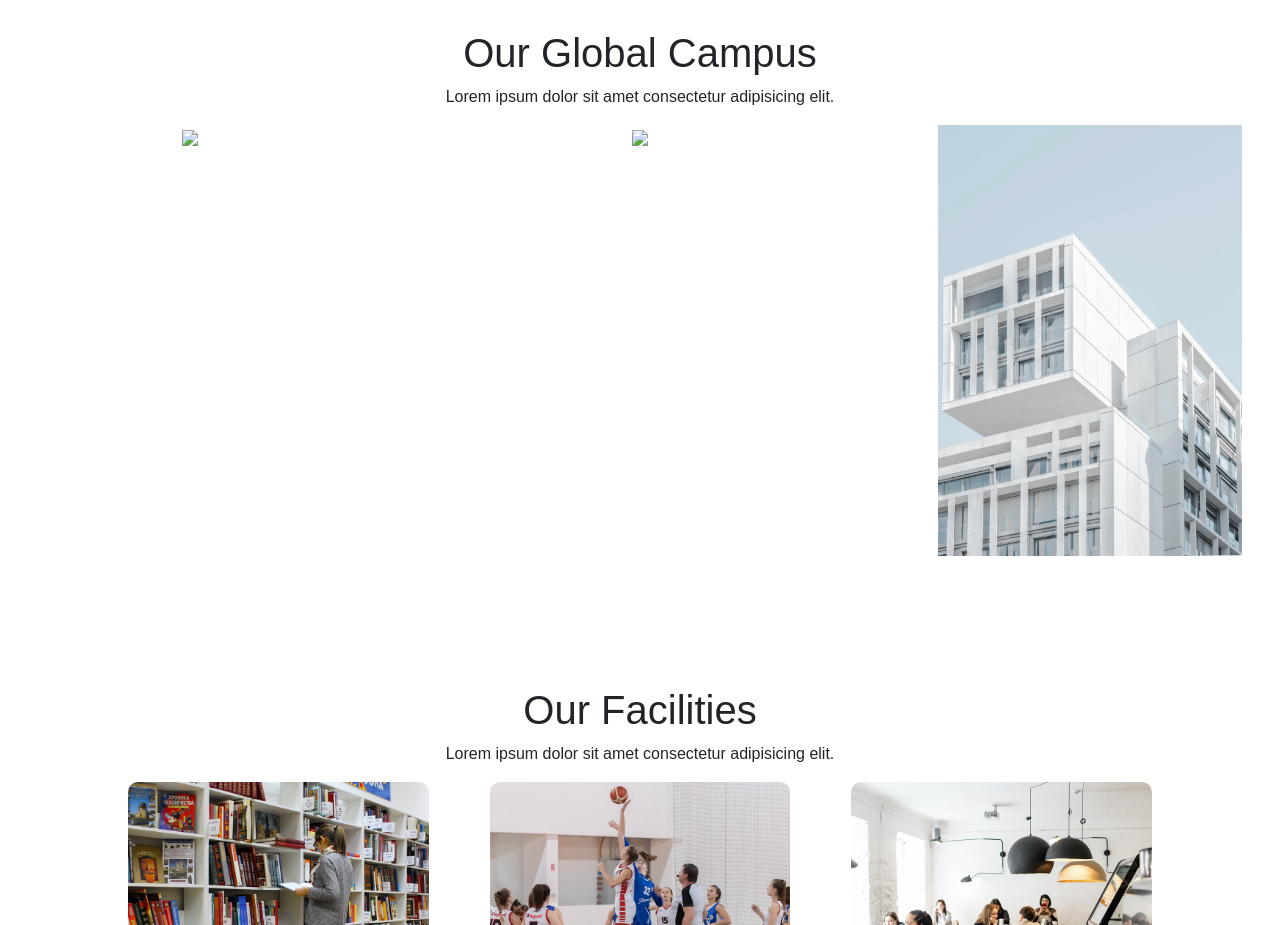
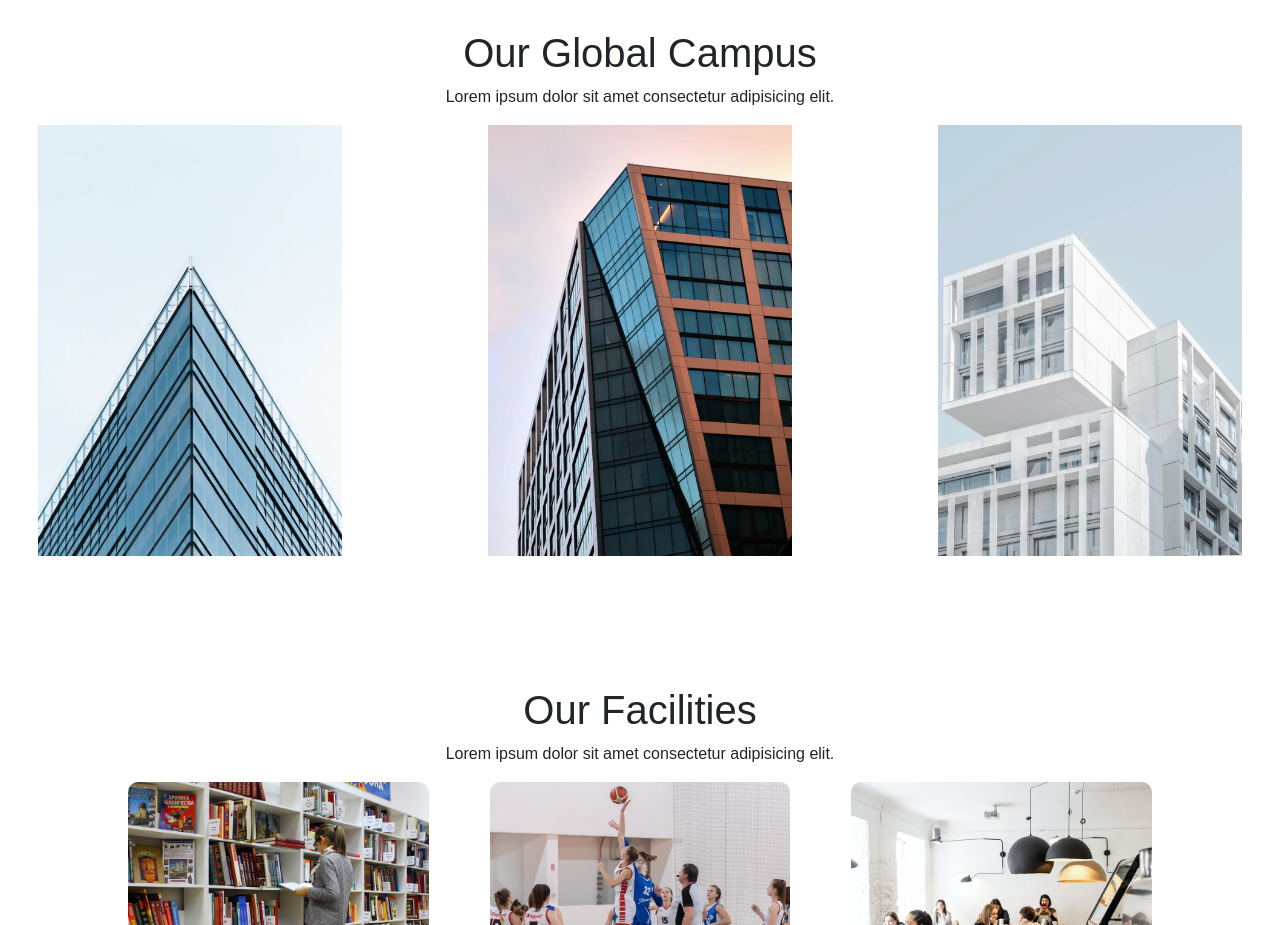
Before and after one commit to Indrajeet-1229/Github_Websites, a plain HTML site: page index.html in a window 1280 px wide. Shown: the part 1280-2205 px from the top of the page. Drawn offline with nearby package versions, Linux system fonts and the light colour scheme.

Commit message:
Update index.html

```diff
--- a/index.html
+++ b/index.html
@@ -73,19 +73,19 @@
         <p>Lorem ipsum dolor sit amet consectetur adipisicing elit. </p>
         <div class="row">
             <div class="campus-col">
-                <img src="london.png">
+                <img src="images/london.png">
                 <div class="layer">
                     <h3>London</h3>
                 </div>
             </div>
             <div class="campus-col">
-                <img src="newyork.png">
+                <img src="images/newyork.png">
                 <div class="layer">
                     <h3>YEW YARK</h3>
                 </div>
             </div>
             <div class="campus-col">
-                <img src="/images/washington.png">
+                <img src="images/washington.png">
                 <div class="layer">
                     <h3>WASHINGTON</h3>
                 </div>
```
